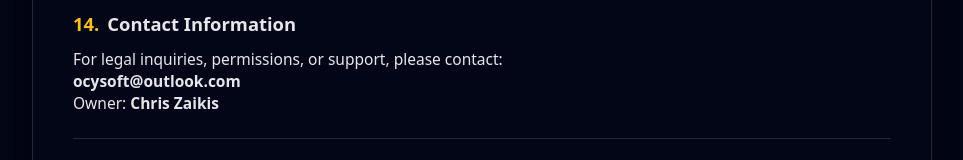
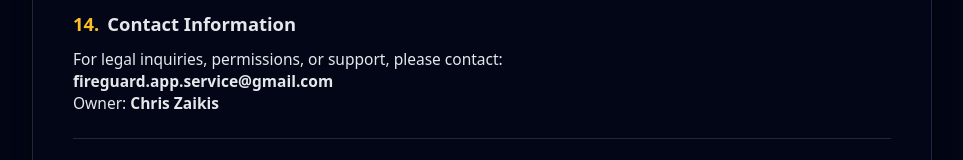
Before and after one commit to ChrisZaikis/fireguard-Privacy-policy, a plain HTML site: page index.html in a window 1280 px wide. Shown: the part 2588-2748 px from the top of the page, without its empty margins (158-1121 px from the left). Drawn offline with Linux system fonts and the light colour scheme.

Commit message:
Update contact email in index.html

```diff
--- a/index.html
+++ b/index.html
@@ -263,7 +263,7 @@
       <h2 class="section-title"><span class="number">14.</span> Contact Information</h2>
       <p>
         For legal inquiries, permissions, or support, please contact:<br />
-        <strong>ocysoft@outlook.com</strong><br />
+        <strong>fireguard.app.service@gmail.com</strong><br />
         Owner: <strong>Chris Zaikis</strong>
       </p>
 
```
